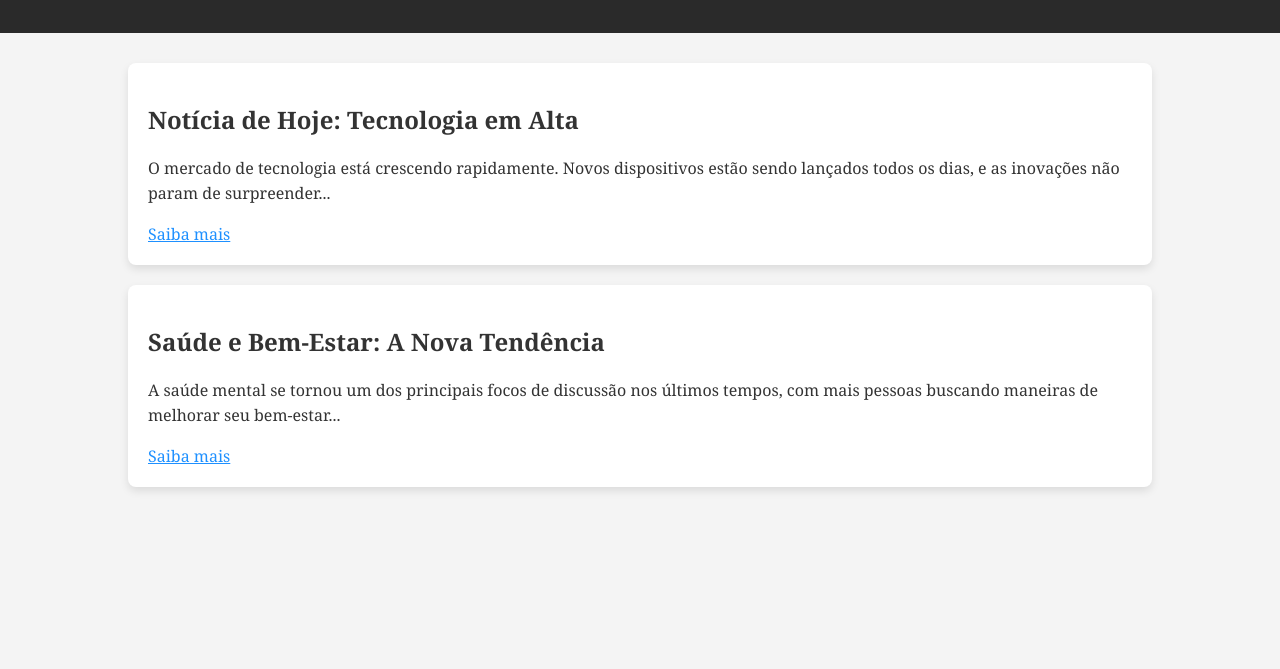
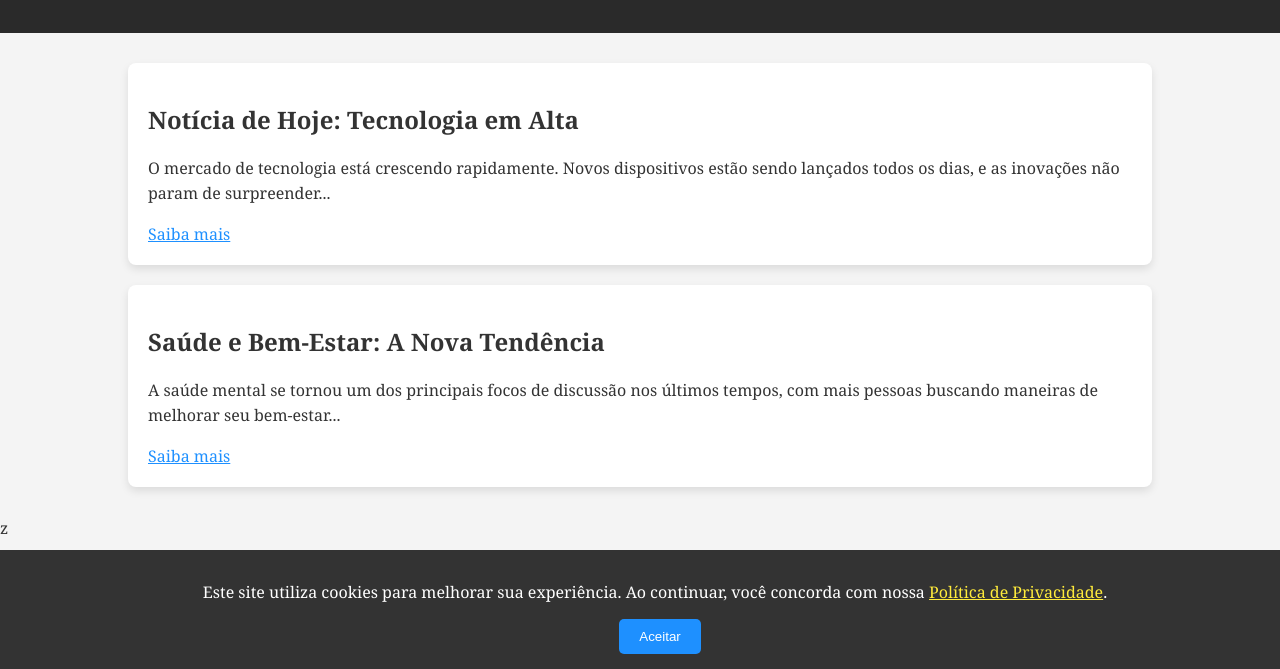
Before and after one commit to alguemai20/jornaldomundo, a plain HTML site: page index.html in a window 1280 px wide. Shown: the part 131-800 px from the top of the page. Drawn offline with Linux system fonts and the light colour scheme.

Commit message:
Update index.html

```diff
--- a/index.html
+++ b/index.html
@@ -12,19 +12,16 @@
             padding: 0;
             color: #333;
         }
-
         .header {
             background-color: #2a2a2a;
             color: white;
             text-align: center;
             padding: 20px;
         }
-
         .main-content {
             width: 80%;
             margin: 30px auto;
         }
-
         .article {
             background-color: white;
             margin-bottom: 20px;
@@ -32,21 +29,17 @@
             border-radius: 8px;
             box-shadow: 0 4px 8px rgba(0, 0, 0, 0.1);
         }
-
         .article h2 {
             color: #333;
         }
-
         .article p {
             line-height: 1.6;
         }
-
         .saiba-mais {
             color: #1e90ff;
             cursor: pointer;
             text-decoration: underline;
         }
-
         .full-article {
             display: none;
             margin-top: 20px;
@@ -54,7 +47,29 @@
             padding: 15px;
             border-left: 5px solid #1e90ff;
         }
-
+        .cookie-consent {
+            background-color: #333;
+            color: white;
+            position: fixed;
+            bottom: 0;
+            left: 0;
+            width: 100%;
+            padding: 15px;
+            text-align: center;
+            display: none;
+        }
+        .cookie-consent button {
+            background-color: #1e90ff;
+            color: white;
+            border: none;
+            padding: 10px 20px;
+            cursor: pointer;
+            margin-left: 10px;
+            border-radius: 5px;
+        }
+        .cookie-consent button:hover {
+            background-color: #0056b3;
+        }
     </style>
 </head>
 <body>
@@ -84,6 +99,12 @@
         </div>
     </div>
 
+    <!-- Pop-up de aceitação de cookies -->
+    <div class="cookie-consent" id="cookieConsent">
+        <p>Este site utiliza cookies para melhorar sua experiência. Ao continuar, você concorda com nossa <a href="#" style="color: #ffeb3b;">Política de Privacidade</a>.</p>
+        <button onclick="acceptCookies()">Aceitar</button>
+    </div>
+
     <script>
         function toggleArticle(id) {
             var article = document.getElementById('article-' + id);
@@ -93,7 +114,18 @@
                 article.style.display = 'none';
             }
         }
+
+        function acceptCookies() {
+            document.getElementById('cookieConsent').style.display = 'none';
+        }
+
+        window.onload = function() {
+            setTimeout(function() {
+                document.getElementById('cookieConsent').style.display = 'block';
+            }, 1000);
+        };
     </script>
 
 </body>
 </html>
+z
```
